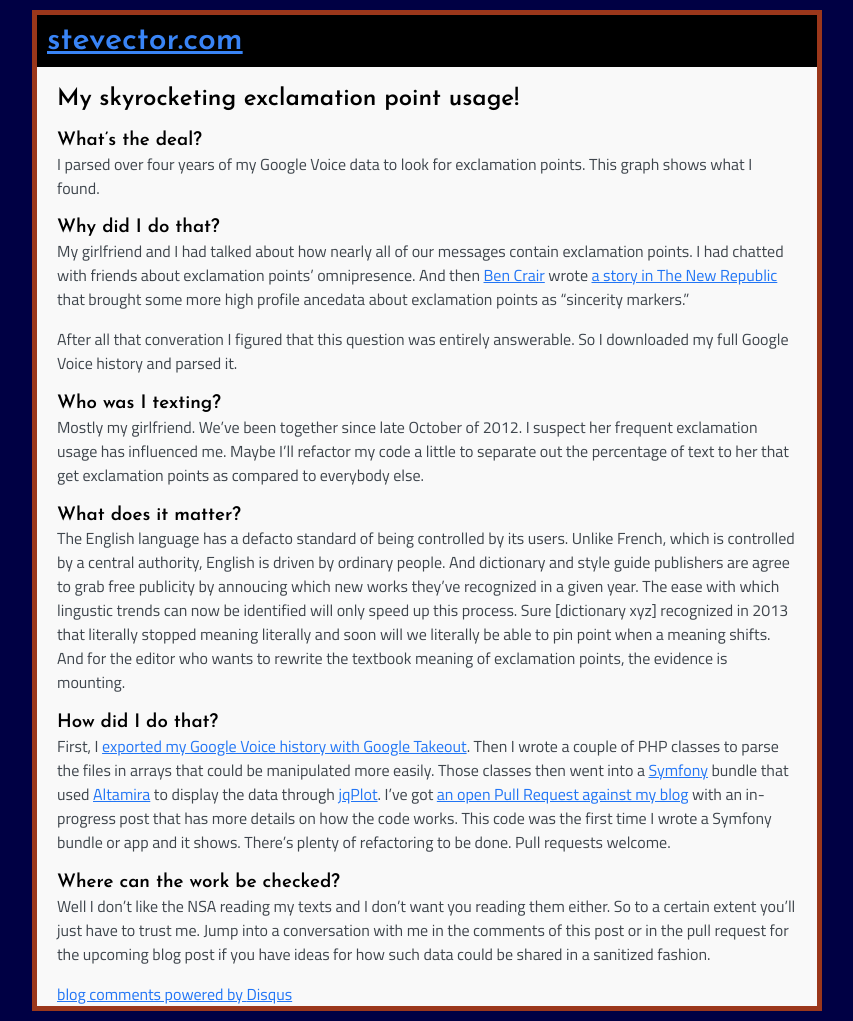
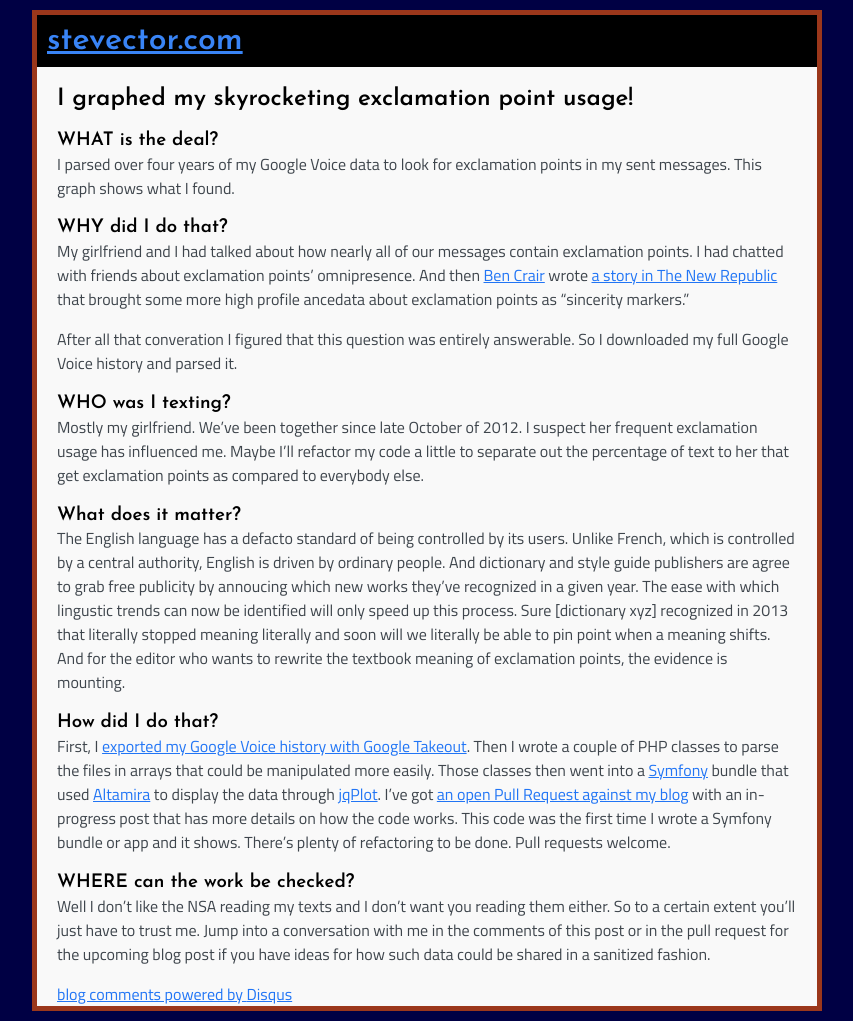
Before and after one commit to stevector/stevector.github.io, a Jekyll site: the page built from _posts/2014-01-01-exclamation-point-usage.md, in a window 1280 px wide. Shown: the whole page, without its empty margins (213-1066 px from the left). Built offline with Jekyll 4.4.1, drawn with Linux system fonts in a browser that asks for light colours; nearby versions of some CDN libraries; Markdown is read by kramdown in place of the engine named in the settings; comment, search, counter and statistics services are not loaded.

Commit message:
Formatting fixes in 014-01-01-exclamation-point-usage.md

```diff
--- a/_posts/2014-01-01-exclamation-point-usage.md
+++ b/_posts/2014-01-01-exclamation-point-usage.md
@@ -1,17 +1,15 @@
 ---
 layout: post
 og_image: "exclamation_point_usage_graph.jpg"
-title: My skyrocketing exclamation point usage!
+title: I graphed my skyrocketing exclamation point usage!
 ---
 
 
-### What's the deal?
+### WHAT is the deal?
 
-I parsed over four years of my Google Voice data to look for exclamation points. This graph shows what I found.
+I parsed over four years of my Google Voice data to look for exclamation points in my sent messages. This graph shows what I found.
 
-
-### Why did I do that?
-
+### WHY did I do that?
 
 My girlfriend and I had talked about how nearly all of our messages contain exclamation points.
 I had chatted with friends about exclamation points’ omnipresence.
@@ -20,17 +18,20 @@ And then [Ben Crair](https://twitter.com/bencrair) wrote [a story in The New Rep
 After all that converation I figured that this question was entirely answerable.
 So I downloaded my full Google Voice history and parsed it.
 
-### Who was I texting?
+### WHO was I texting?
 
 Mostly my girlfriend. We've been together since late October of 2012.
 I suspect her frequent exclamation usage has influenced me.
 Maybe I'll refactor my code a little to separate out the percentage of text to her that get exclamation points as compared to everybody else.
 
-
 ### What does it matter?
 
-The English language has a defacto standard of being controlled by its users. Unlike French, which is controlled by a central authority, English is driven by ordinary people. And dictionary and style guide publishers are agree to grab free publicity by annoucing which new works they've recognized in a given year. The ease with which lingustic trends can now be identified will only speed up this process. Sure [dictionary xyz] recognized in 2013 that literally stopped meaning literally and soon will we literally be able to pin point when a meaning shifts. And for the editor who wants to rewrite the textbook meaning of exclamation points, the evidence is mounting.
-
+The English language has a defacto standard of being controlled by its users.
+Unlike French, which is controlled by a central authority, English is driven by ordinary people.
+And dictionary and style guide publishers are agree to grab free publicity by annoucing which new works they've recognized in a given year.
+The ease with which lingustic trends can now be identified will only speed up this process.
+Sure [dictionary xyz] recognized in 2013 that literally stopped meaning literally and soon will we literally be able to pin point when a meaning shifts.
+And for the editor who wants to rewrite the textbook meaning of exclamation points, the evidence is mounting.
 
 ### How did I do that?
 
@@ -42,7 +43,7 @@ This code was the first time I wrote a Symfony bundle or app and it shows.
 There's plenty of refactoring to be done.
 Pull requests welcome.
 
-### Where can the work be checked?
+### WHERE can the work be checked?
 
 Well I don't like the NSA reading my texts and I don’t want you reading them either.
 So to a certain extent you’ll just have to trust me.
```
